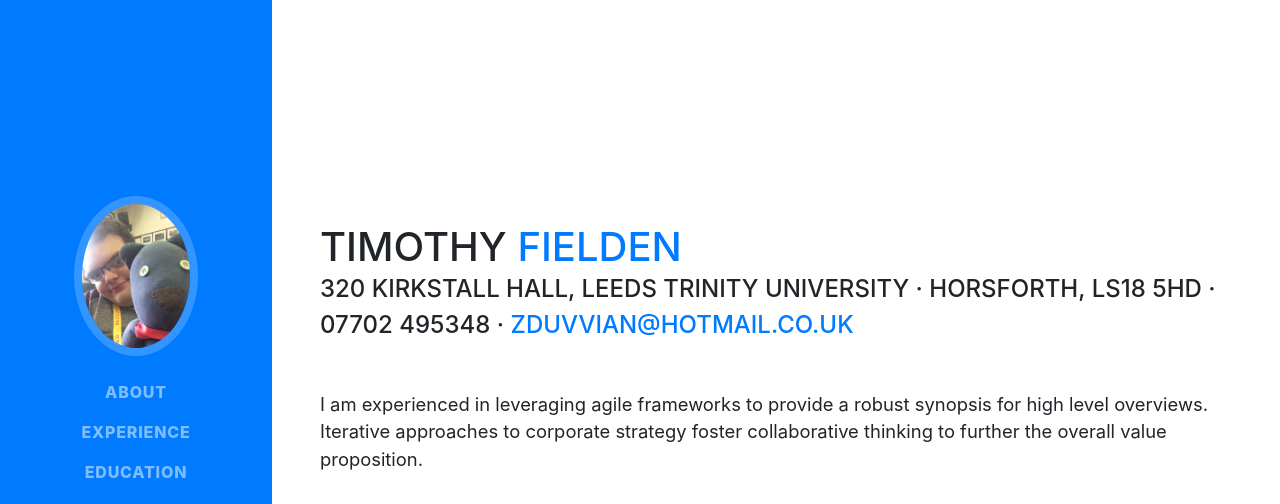
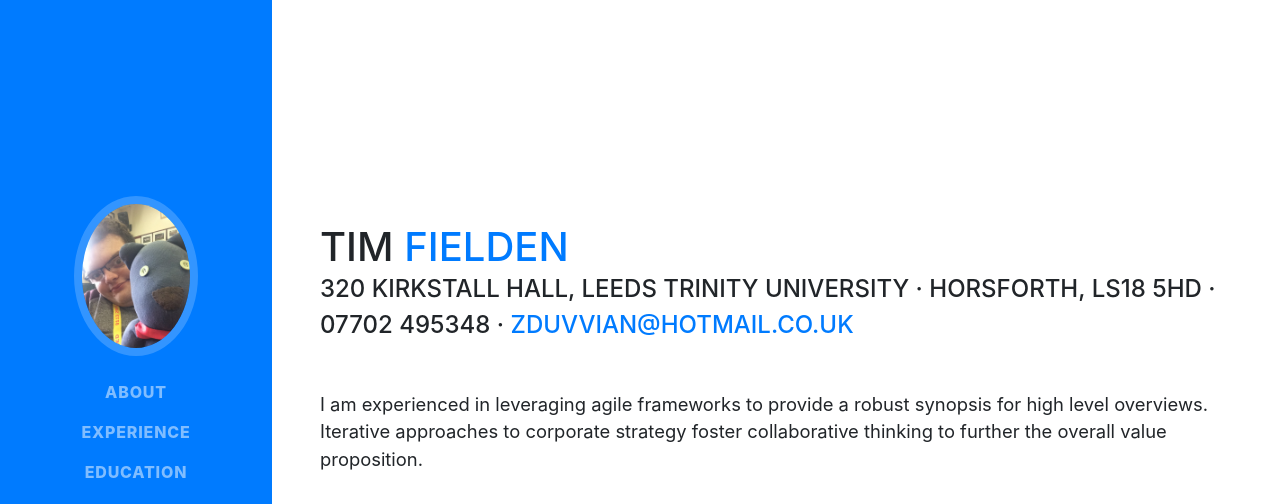
Before and after one commit to TimDFielden/TimDFielden.github.io, a website with bundled scripts: page index.html in a window 1280 px wide. Shown: the top 504 px of the page. Built offline with nearby package versions, Linux system fonts and the light colour scheme; a web font is replaced by a local one.

Commit message:
Update name

```diff
--- a/index.html
+++ b/index.html
@@ -63,7 +63,7 @@
 
       <section class="resume-section p-3 p-lg-5 d-flex d-column" id="about">
         <div class="my-auto">
-          <h1 class="mb-0">Timothy
+          <h1 class="mb-0">Tim
             <span class="text-primary">Fielden</span>
           </h1>
           <div class="subheading mb-5">320 Kirkstall Hall, Leeds Trinity University · Horsforth, LS18 5HD · 07702 495348 ·
```
